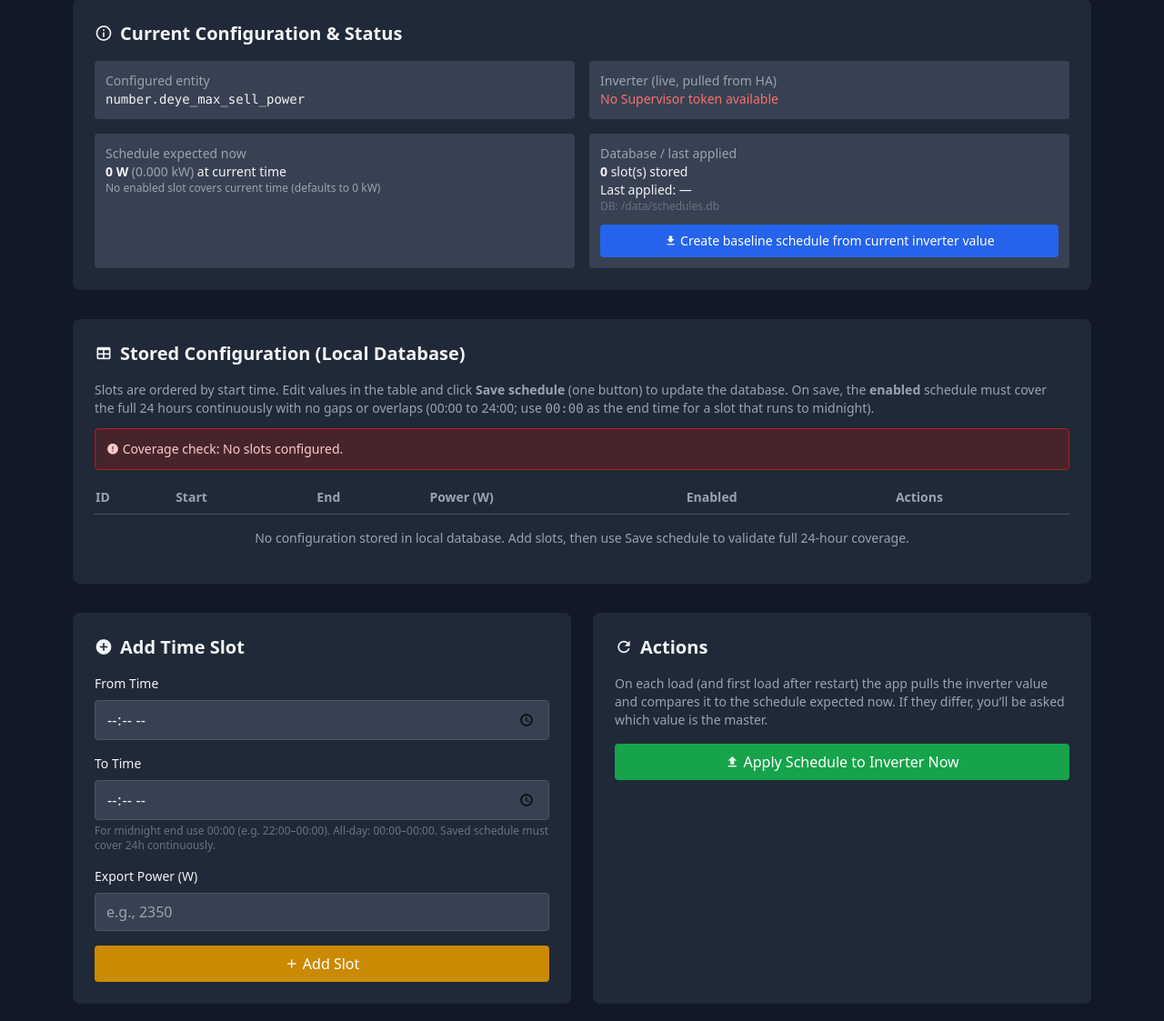
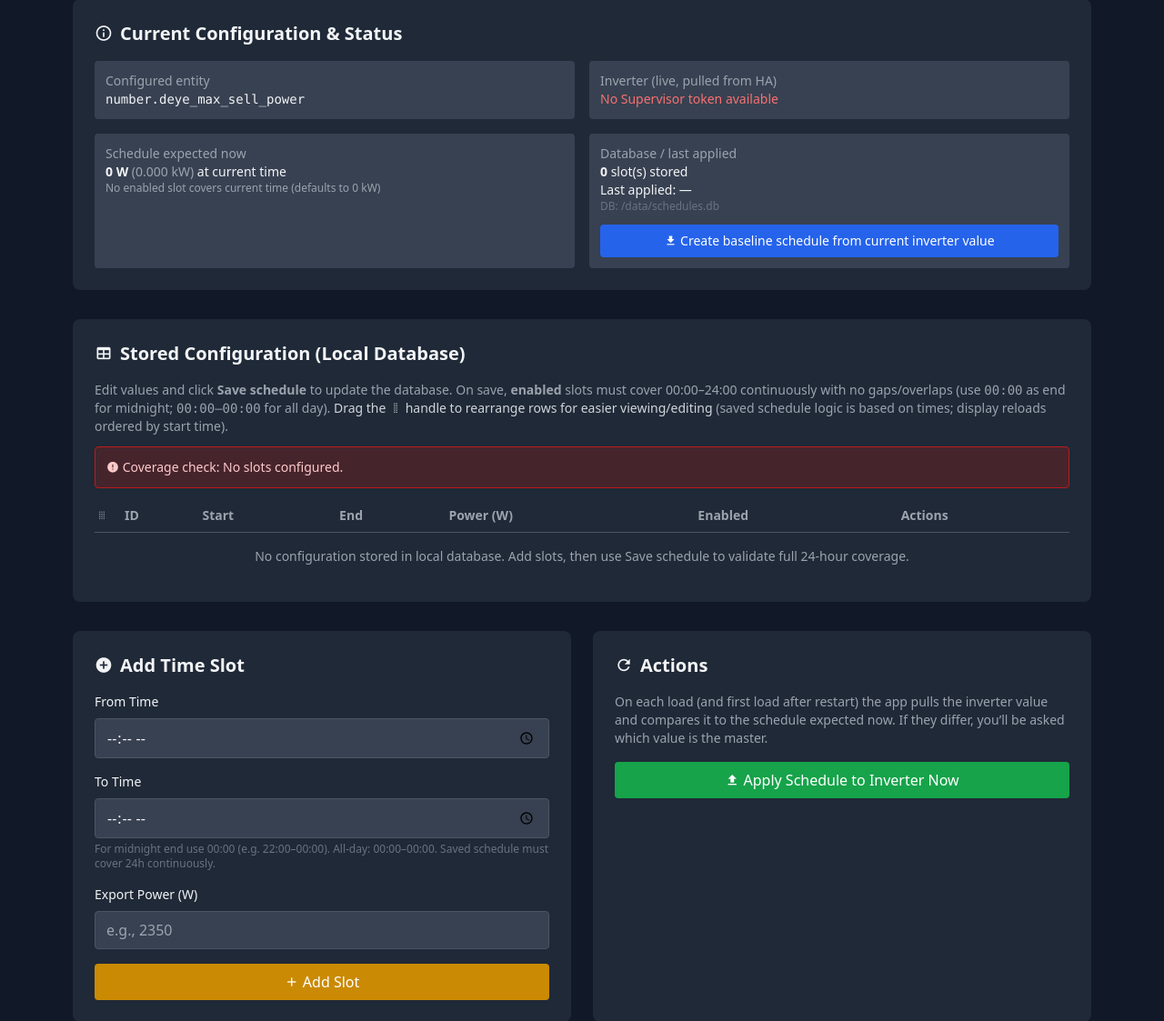
Before and after one commit to maverik-77/deye-export-manager, a FastAPI app: page / in a window 1280 px wide. Shown: the part 157-1280 px from the top of the page at 91% size. Run offline with FastAPI, Linux system fonts and the light colour scheme; data that the repository does not hold is empty; parts of the project's set-up code (start-up, migrations or seed data) failed here and were passed over; some libraries are stand-ins or nearby versions.

Commit message:
Drag-and-drop row reordering in stored config table (v1.0.10)

```diff
--- a/deye_export_manager/config.yaml
+++ b/deye_export_manager/config.yaml
@@ -1,5 +1,5 @@
 name: "Deye Export Manager"
-version: "1.0.9"
+version: "1.0.10"
 slug: "deye_export_manager"
 description: "Custom export scheduler for Deye inverters with 24-hour schedule management"
 url: "https://github.com/your-repo/deye-export-manager"
--- a/deye_export_manager/templates/index.html
+++ b/deye_export_manager/templates/index.html
@@ -6,6 +6,7 @@
     <title>Deye Export Manager</title>
     <script src="https://cdn.tailwindcss.com"></script>
     <link href="https://cdn.jsdelivr.net/npm/@mdi/font@7.2.96/css/materialdesignicons.min.css" rel="stylesheet">
+    <script src="https://cdn.jsdelivr.net/npm/sortablejs@1.15.6/Sortable.min.js"></script>
 </head>
 <body class="bg-gray-900 text-gray-100 min-h-screen">
     <div class="container mx-auto px-4 py-8 max-w-6xl">
@@ -91,7 +92,7 @@
                 <i class="mdi mdi-table"></i>
                 Stored Configuration (Local Database)
             </h2>
-            <p class="text-gray-400 text-sm mb-3">Slots are ordered by start time. Edit values in the table and click <strong>Save schedule</strong> (one button) to update the database. On save, the <strong>enabled</strong> schedule must cover the full 24 hours continuously with no gaps or overlaps (00:00 to 24:00; use <code>00:00</code> as the end time for a slot that runs to midnight).</p>
+            <p class="text-gray-400 text-sm mb-3">Edit values and click <strong>Save schedule</strong> to update the database. On save, <strong>enabled</strong> slots must cover 00:00–24:00 continuously with no gaps/overlaps (use <code>00:00</code> as end for midnight; <code>00:00–00:00</code> for all day). <span class="text-gray-300">Drag the <i class="mdi mdi-drag-vertical"></i> handle to rearrange rows for easier viewing/editing</span> (saved schedule logic is based on times; display reloads ordered by start time).</p>
             {% if saved %}<div class="mb-3 p-3 rounded bg-green-900/50 border border-green-700 text-green-200 text-sm">Schedule saved.</div>{% endif %}
             {% if save_error %}<div class="mb-3 p-3 rounded bg-red-900/50 border border-red-700 text-red-200 text-sm"><i class="mdi mdi-alert-circle"></i> <strong>Save failed:</strong> {{ save_error }}</div>{% endif %}
             {% if coverage_ok %}<div class="mb-3 p-3 rounded bg-green-900/30 border border-green-800 text-green-300 text-sm"><i class="mdi mdi-check-circle"></i> Enabled schedule covers the full 24-hour period continuously.</div>{% elif coverage_error %}<div class="mb-3 p-3 rounded bg-red-900/40 border border-red-700 text-red-200 text-sm"><i class="mdi mdi-alert-circle"></i> Coverage check: {{ coverage_error }}</div>{% endif %}
@@ -103,6 +104,7 @@
                 <table class="w-full text-sm text-left">
                     <thead class="text-gray-400 border-b border-gray-600">
                         <tr>
+                            <th class="py-2 pr-2 w-8" title="Drag to reorder"><i class="mdi mdi-drag"></i></th>
                             <th class="py-2 pr-2">ID</th>
                             <th class="py-2 pr-2">Start</th>
                             <th class="py-2 pr-2">End</th>
@@ -111,9 +113,10 @@
                             <th class="py-2">Actions</th>
                         </tr>
                     </thead>
-                    <tbody>
+                    <tbody id="slots-tbody">
                         {% for slot in slots %}
-                        <tr class="border-b border-gray-700 {% if not slot.enabled %}opacity-60{% endif %}">
+                        <tr class="border-b border-gray-700 slot-row {% if not slot.enabled %}opacity-60{% endif %}">
+                            <td class="py-2 pr-2 text-gray-400 cursor-grab drag-handle" title="Drag to reorder"><i class="mdi mdi-drag-vertical"></i></td>
                             <td class="py-2 pr-2 font-mono">{{ slot.id }}<input form="save-all-slots" type="hidden" name="id" value="{{ slot.id }}"></td>
                             <td class="py-2 pr-2"><input form="save-all-slots" type="time" name="start_time" value="{{ slot.start_time }}" required class="w-28 px-2 py-1 bg-gray-700 rounded border border-gray-600 focus:border-yellow-500 focus:outline-none font-mono"></td>
                             <td class="py-2 pr-2"><input form="save-all-slots" type="time" name="end_time" value="{{ slot.end_time }}" required class="w-28 px-2 py-1 bg-gray-700 rounded border border-gray-600 focus:border-yellow-500 focus:outline-none font-mono"></td>
@@ -130,7 +133,7 @@
                         </tr>
                         {% endfor %}
                         {% if not slots %}
-                        <tr><td colspan="6" class="py-4 text-center text-gray-400">No configuration stored in local database. Add slots, then use Save schedule to validate full 24-hour coverage.</td></tr>
+                        <tr><td colspan="7" class="py-4 text-center text-gray-400">No configuration stored in local database. Add slots, then use Save schedule to validate full 24-hour coverage.</td></tr>
                         {% endif %}
                     </tbody>
                 </table>
@@ -182,5 +185,19 @@
             </div>
         </div>
     </div>
+
+    <script>
+    (function(){
+      var tbody = document.getElementById('slots-tbody');
+      if (tbody && window.Sortable) {
+        Sortable.create(tbody, {
+          handle: '.drag-handle',
+          animation: 150,
+          ghostClass: 'bg-gray-600',
+          chosenClass: 'opacity-80'
+        });
+      }
+    })();
+    </script>
 </body>
 </html>
```
